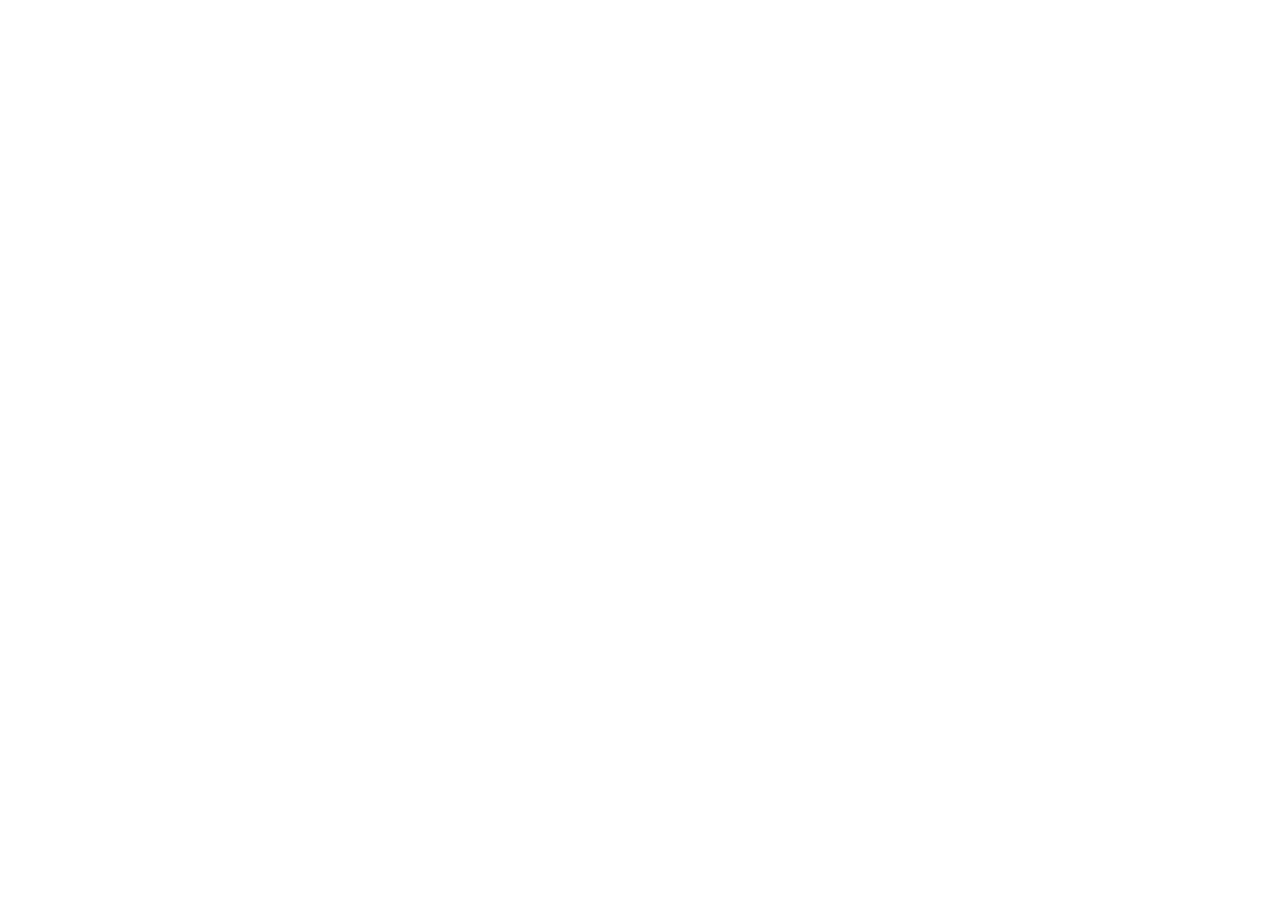
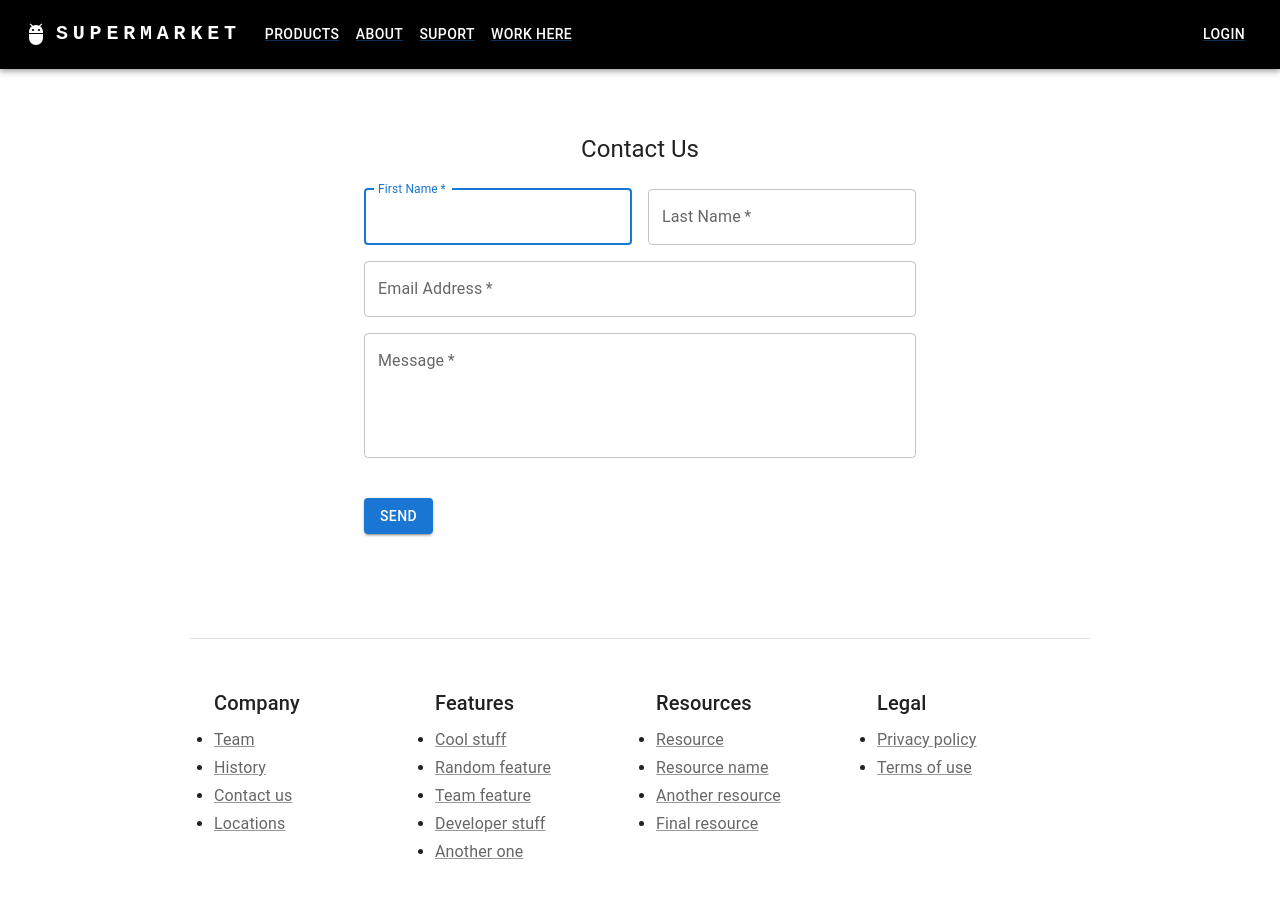
Before and after one commit to giovananog/supermarket-app, a React (Create React App) app in the folder frontend/: page /suport in a window 1280 px wide. Before the commit this address had no page. Shown: the top 898 px of the page. Before the commit the page ends 800 px from the top, so only its background shows below. Built offline with nearby package versions, Linux system fonts and the light colour scheme.

Commit message:
style: suport page style started

```diff
--- a/frontend/src/components/general/App.jsx
+++ b/frontend/src/components/App.jsx
@@ -4,10 +4,11 @@ import {
     Routes,
     Route,
   } from "react-router-dom";
-import Home from "../home/Home";
-import SignIn from "../login/Sign-in";
-import SignUp from "../login/Sign-up";
-import About from "../about/About";
+import Home from "./home/Home";
+import SignIn from "./login/Sign-in";
+import SignUp from "./login/Sign-up";
+import About from "./about/About";
+import Suport from "./suport/Suport";
 
 function App() {
   return (
@@ -19,6 +20,7 @@ function App() {
           <Route path="/signin" element={<SignIn/>}></Route>
           <Route path="/signup" element={<SignUp/>}></Route>
           <Route path="/about" element={<About/>}></Route>
+          <Route path="/suport" element={<Suport/>}></Route>
 
         </Routes>
 
--- /dev/null
+++ b/frontend/src/components/suport/Email.jsx
@@ -0,0 +1,102 @@
+import * as React from 'react';
+import Button from '@mui/material/Button';
+import CssBaseline from '@mui/material/CssBaseline';
+import TextField from '@mui/material/TextField';
+import Grid from '@mui/material/Grid';
+import Box from '@mui/material/Box';
+import Typography from '@mui/material/Typography';
+import Container from '@mui/material/Container';
+import { createTheme, ThemeProvider } from '@mui/material/styles';
+
+
+const defaultTheme = createTheme();
+
+export default function Email() {
+  const handleSubmit = (event) => {
+    event.preventDefault();
+    const data = new FormData(event.currentTarget);
+    console.log({
+      email: data.get('email'),
+      password: data.get('password'),
+    });
+  };
+
+  return (
+    <ThemeProvider theme={defaultTheme}>
+      <Container component="main" maxWidth="sm">
+        <CssBaseline />
+        <Box
+          sx={{
+            marginTop: 8,
+            display: 'flex',
+            flexDirection: 'column',
+            alignItems: 'center',
+          }}
+        >
+          {/* <Avatar sx={{ m: 1, bgcolor: 'secondary.main' }}>
+            <LockOutlinedIcon />
+          </Avatar> */}
+          <Typography component="h1" variant="h5">
+            Contact Us
+          </Typography>
+          <Box component="form" noValidate onSubmit={handleSubmit} sx={{ mt: 3 }}>
+            <Grid container spacing={2}>
+              <Grid item xs={12} sm={6}>
+                <TextField
+                  autoComplete="given-name"
+                  name="firstName"
+                  required
+                  fullWidth
+                  id="firstName"
+                  label="First Name"
+                  autoFocus
+                />
+              </Grid>
+              <Grid item xs={12} sm={6}>
+                <TextField
+                  required
+                  fullWidth
+                  id="lastName"
+                  label="Last Name"
+                  name="lastName"
+                  autoComplete="family-name"
+                />
+              </Grid>
+              <Grid item xs={12}>
+                <TextField
+                  required
+                  fullWidth
+                  id="email"
+                  label="Email Address"
+                  name="email"
+                  autoComplete="email"
+                />
+              </Grid>
+              <Grid item xs={12} >
+                <TextField
+                  required
+                  fullWidth
+                  name="Message"
+                  label="Message"
+                  type="Message"
+                  id="Message"
+                  autoComplete="new-Message"
+                  multiline
+                  rows={4}
+                  maxRows={8}
+                />
+              </Grid>
+            </Grid>
+            <Button
+              type="submit"
+              variant="contained"
+              sx={{ mt: 5, mb: 5 }}
+            >
+              Send
+            </Button>
+          </Box>
+        </Box>
+      </Container>
+    </ThemeProvider>
+  );
+}
--- /dev/null
+++ b/frontend/src/components/suport/Suport.jsx
@@ -0,0 +1,18 @@
+import React from "react";
+import Header from "../general/Header";
+import Footer from "../general/Footer";
+import Email from "./Email";
+
+
+function Suport() {
+
+    return (
+        <div>
+            <Header />
+            <Email />
+            <Footer />
+        </div>
+    )
+}
+
+export default Suport;
--- a/frontend/src/index.js
+++ b/frontend/src/index.js
@@ -1,5 +1,5 @@
 import React from "react";
 import ReactDOM from "react-dom";
-import App from "./components/general/App";
+import App from "./components/App";
 
 ReactDOM.render(<App />, document.getElementById("root"));
```
